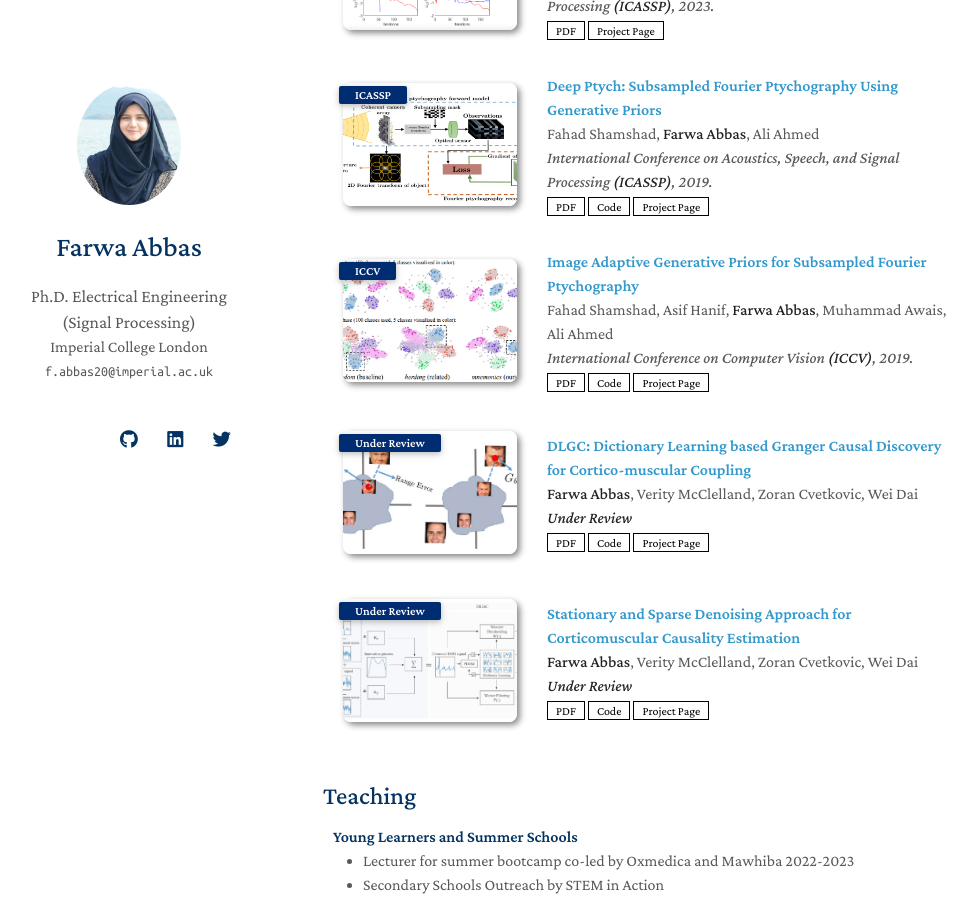
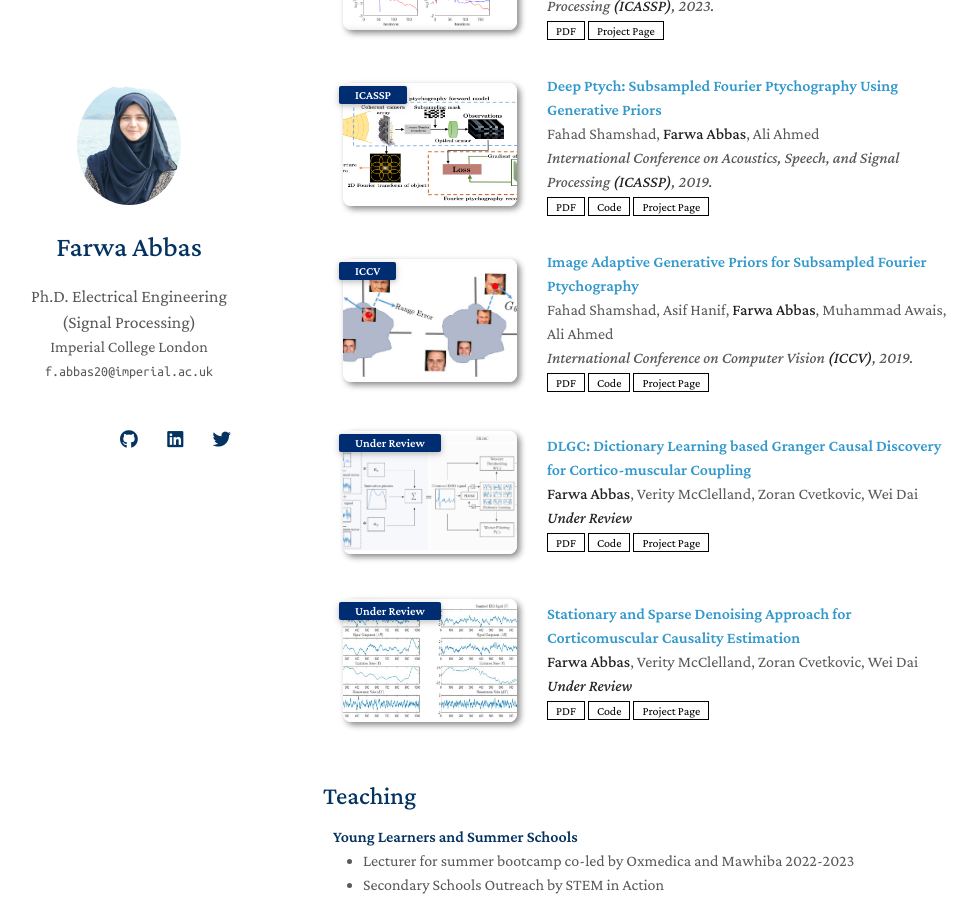
Before and after one commit to Farwa-Abbas/Farwa-Abbas.github.io, a Jekyll site: the page built from index.md, in a window 1280 px wide and 900 px high, scrolled down 626 px. Shown: the whole window, without its empty margins (147-1124 px from the left). Built offline with Jekyll 4.4.1, drawn with Linux system fonts in a browser that asks for light colours; nearby versions of some CDN libraries; a style sheet for code colours, icons or effects is not loaded; our own code applies the rules of GitHub Pages for plain Markdown files.

Commit message:
Update publications.yml

```diff
--- a/_data/publications.yml
+++ b/_data/publications.yml
@@ -27,7 +27,7 @@ main:
     pdf: https://ieeexplore.ieee.org/document/9022625
     code: https://github.com/yaoyao-liu/class-incremental-learning/tree/main/mnemonics-training
     page: https://class-il.mpi-inf.mpg.de/mnemonics/
-    image: ./assets/img/teaser_example.png
+    image: ./assets/img/teaser_example_3.png
 
   - title: "DLGC: Dictionary Learning based Granger Causal Discovery for Cortico-muscular Coupling"
     authors: <strong>Farwa Abbas</strong>, Verity McClelland, Zoran Cvetkovic, Wei Dai
@@ -36,7 +36,7 @@ main:
     pdf: https://ieeexplore.ieee.org/document/9022625
     code: https://github.com/yaoyao-liu/class-incremental-learning/tree/main/mnemonics-training
     page: https://class-il.mpi-inf.mpg.de/mnemonics/
-    image: ./assets/img/teaser_example_3.png
+    image: ./assets/img/teaser_example_4.png
 
   - title: Stationary and Sparse Denoising Approach for Corticomuscular Causality Estimation
     authors: <strong>Farwa Abbas</strong>, Verity McClelland, Zoran Cvetkovic, Wei Dai
@@ -45,4 +45,4 @@ main:
     pdf: https://ieeexplore.ieee.org/document/9022625
     code: https://github.com/yaoyao-liu/class-incremental-learning/tree/main/mnemonics-training
     page: https://class-il.mpi-inf.mpg.de/mnemonics/
-    image: ./assets/img/teaser_example_4.png
+    image: ./assets/img/teaser_example_5.png
```
